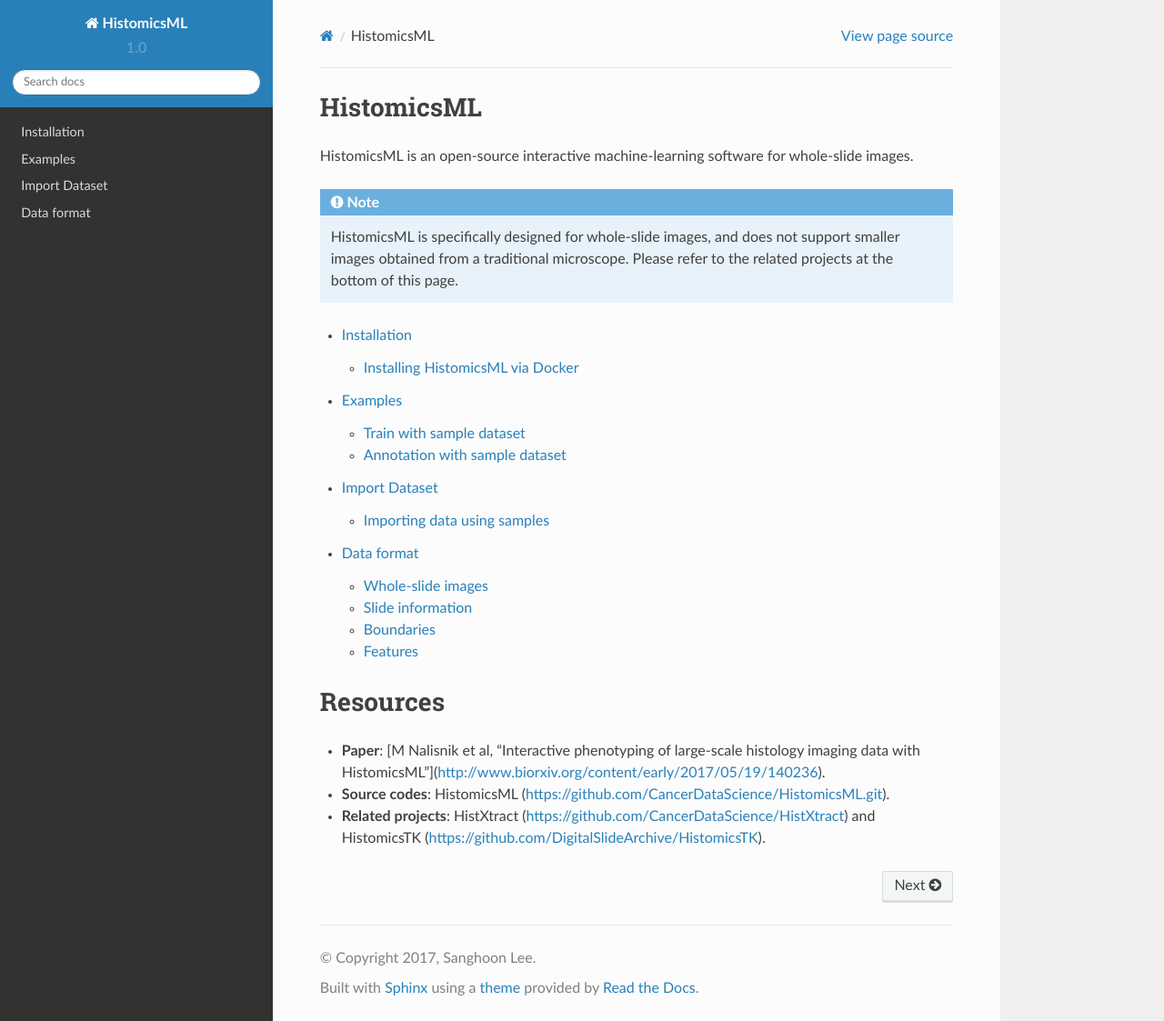
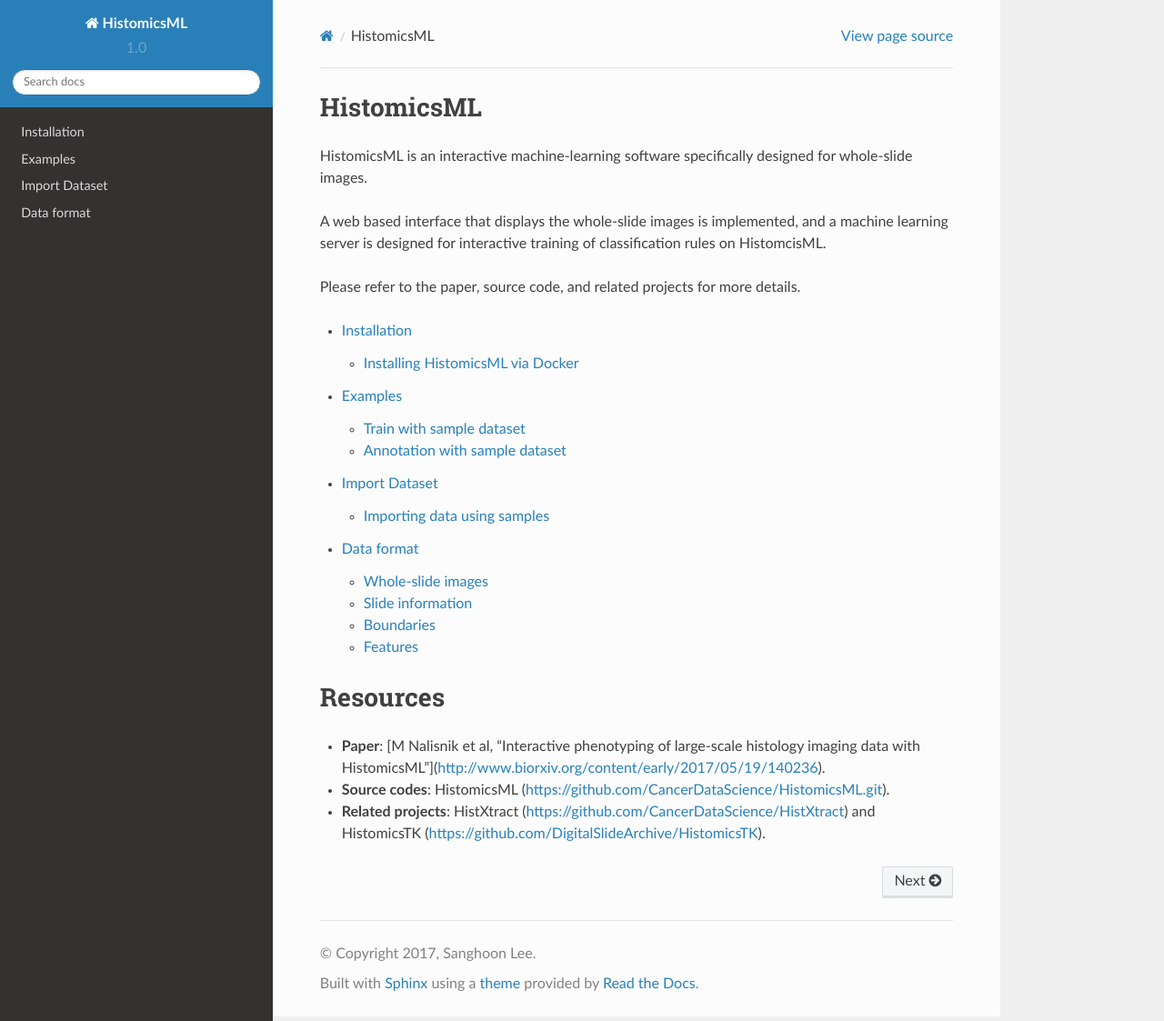
Before and after one commit to PathologyDataScience/HistomicsML, a Sphinx documentation site: the page built from docs/index.rst, in a window 1280 px wide and 1123 px high. Shown: the whole window at 91% size. Built offline with Sphinx 7.4.7 and the Read the Docs theme 2.0.0, drawn with Linux system fonts in a browser that asks for light colours.

Commit message:
Modified index

```diff
--- a/docs/index.rst
+++ b/docs/index.rst
@@ -1,11 +1,12 @@
 HistomicsML
 ===========
 
-HistomicsML is an open-source interactive machine-learning software for whole-slide images.
+HistomicsML is an interactive machine-learning software specifically designed for whole-slide images.
 
-.. note:: HistomicsML is specifically designed for whole-slide images,
-   and does not support smaller images obtained from a traditional microscope.
-   Please refer to the related projects at the bottom of this page.
+A web based interface that displays the whole-slide images is implemented, and
+a machine learning server is designed for interactive training of classification rules on HistomcisML.
+
+Please refer to the paper, source code, and related projects for more details.
 
 .. toctree::
    :maxdepth: 2
```
